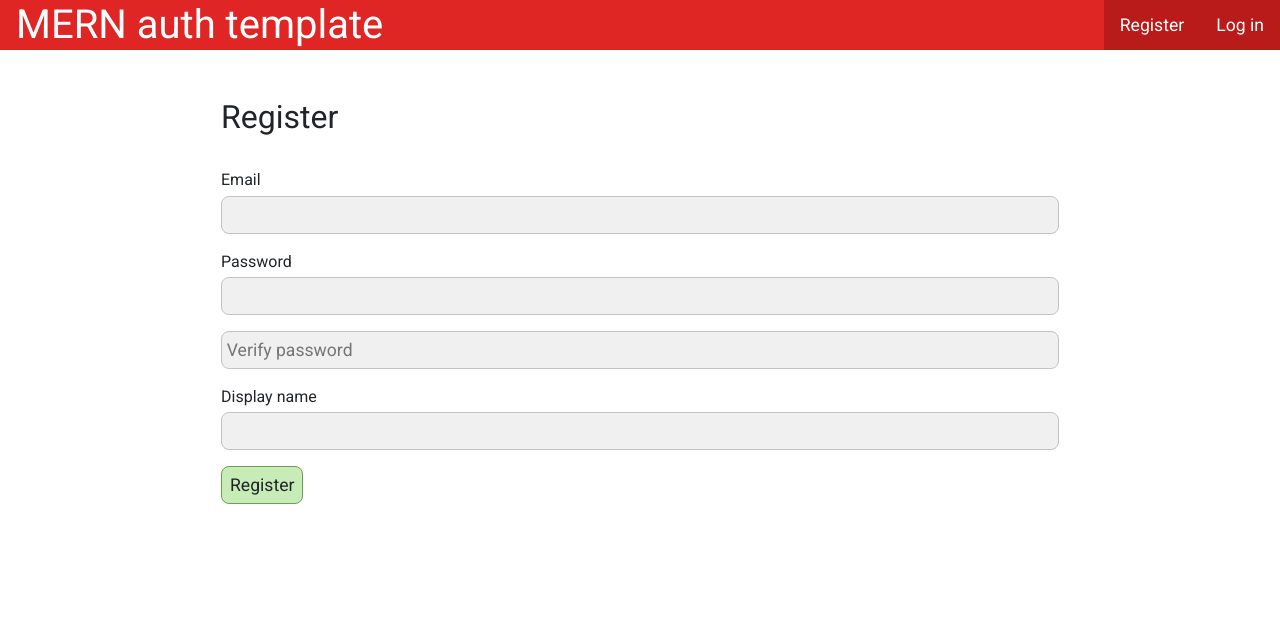
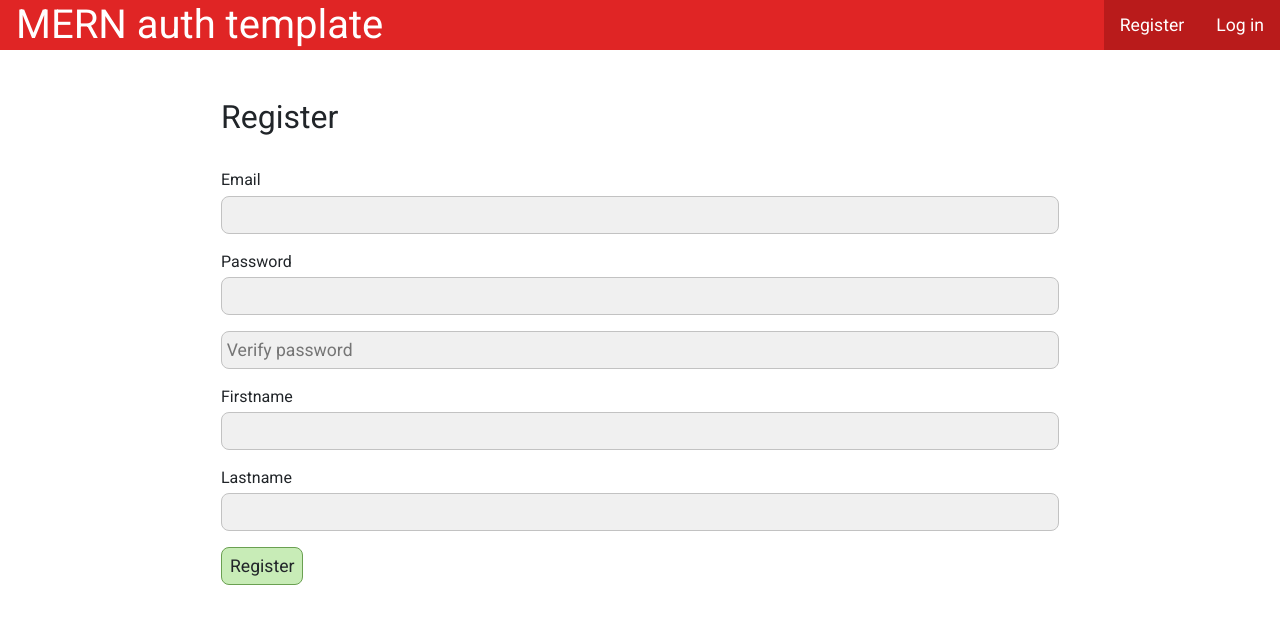
Before and after one commit to ravindrakumarkumawat/pdf-uploader, a React (Create React App) app in the folder client/: page /register in a window 1280 px wide. Shown: the top 624 px of the page. Built offline with nearby package versions, Linux system fonts and the light colour scheme; no server answers.

Commit message:
dispaly Name changed to firstname and lastname

```diff
--- a/client/src/components/auth/Register.js
+++ b/client/src/components/auth/Register.js
@@ -8,7 +8,8 @@ export default function Register() {
   const [email, setEmail] = useState()
   const [password, setPassword] = useState()
   const [passwordCheck, setPasswordCheck] = useState()
-  const [displayName, setDisplayName] = useState()
+  const [firstName, setFirstName] = useState()
+  const [lastName, setLastName] = useState()
   const [error, setError] = useState()
 
   const { setUserData } = useContext(UserContext)
@@ -18,7 +19,7 @@ export default function Register() {
     e.preventDefault()
 
     try {
-      const newUser = { email, password, passwordCheck, displayName }
+      const newUser = { email, password, passwordCheck, firstName, lastName }
       await Axios.post("http://localhost:5000/users/register", newUser)
       const loginRes = await Axios.post("http://localhost:5000/users/login", {
         email,
@@ -61,11 +62,18 @@ export default function Register() {
           onChange={(e) => setPasswordCheck(e.target.value)}
         />
 
-        <label htmlFor="register-display-name">Display name</label>
+        <label htmlFor="register-display-name">Firstname</label>
         <input
           id="register-display-name"
           type="text"
-          onChange={(e) => setDisplayName(e.target.value)}
+          onChange={(e) => setFirstName(e.target.value)}
+        />
+
+        <label htmlFor="register-display-name">Lastname</label>
+        <input
+          id="register-display-name"
+          type="text"
+          onChange={(e) => setLastName(e.target.value)}
         />
 
         <input type="submit" value="Register" />
--- a/client/src/components/pages/Home.js
+++ b/client/src/components/pages/Home.js
@@ -8,7 +8,7 @@ export default function Home() {
   return (
     <div className="page">
       {userData.user ? (
-        <h1>Welcome {userData.user.displayName}</h1>
+        <h1>Welcome {userData.user.firstName}</h1>
       ) : (
         <>
           <h2>You are not logged in</h2>
```
